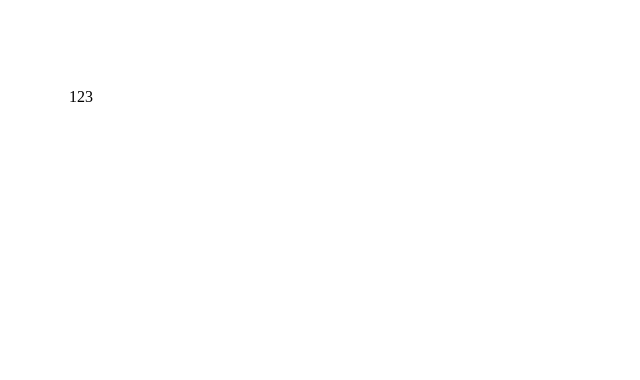
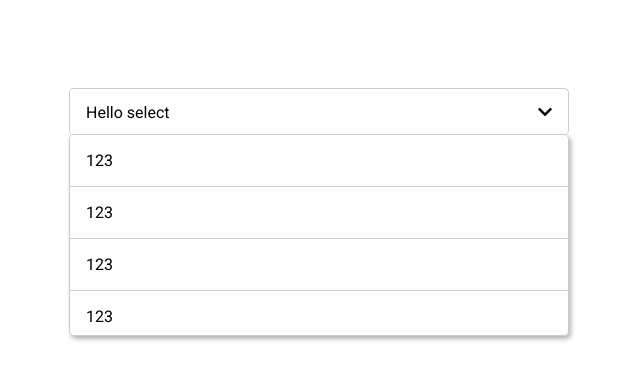
Before and after one commit to itbasket/select-plugin, a plain HTML site: page dist/index.html in a window 1280 px wide. Shown: the whole page, without its empty margins (321-961 px from the left). Drawn offline with Linux system fonts and the light colour scheme.

Commit message:
html and ccs layout

```diff
--- a/dist/index.html
+++ b/dist/index.html
@@ -3,14 +3,31 @@
     <head>
         <meta charset="UTF-8">
         <meta name="viewport" content="width=device-width, initial-scale=1.0">
+        <link href="https://use.fontawesome.com/releases/v5.0.13/css/all.css" rel="stylesheet">
         <title>Select</title>
     <link rel="stylesheet" href="/select-plugin.e31bb0bc.css"></head>
     <body>
         <div class="app">
             <div class="wrap">
-                123
+
+                <div class="select open">
+                    <div class="select__input">
+                        <span>
+                            Hello select
+                        </span>
+                        <i class="fas fa-chevron-down"></i>
+                    </div>
+                    <div class="select__dropdown">
+                        <ul class="select__list">
+                            <li class="select__item">123</li>
+                            <li class="select__item">123</li>
+                            <li class="select__item">123</li>
+                            <li class="select__item">123</li>
+                        </ul>
+                    </div>
+                </div>
+
             </div>
-
         </div>
 
         <script src="/select-plugin.e31bb0bc.js"></script>
--- a/dist/select-plugin.e31bb0bc.js
+++ b/dist/select-plugin.e31bb0bc.js
@@ -240,7 +240,7 @@ var parent = module.bundle.parent;
 if ((!parent || !parent.isParcelRequire) && typeof WebSocket !== 'undefined') {
   var hostname = "" || location.hostname;
   var protocol = location.protocol === 'https:' ? 'wss' : 'ws';
-  var ws = new WebSocket(protocol + '://' + hostname + ':' + "62273" + '/');
+  var ws = new WebSocket(protocol + '://' + hostname + ':' + "59695" + '/');
 
   ws.onmessage = function (event) {
     checkedAssets = {};
--- a/select/styles.scss
+++ b/select/styles.scss
@@ -1,3 +1,9 @@
+@import url('https://fonts.googleapis.com/css2?family=Roboto&display=swap');
+
+body {
+    font-family: 'Roboto', sans-serif;
+}
+
 .app {
     padding-top: 5rem;
     display: flex;
@@ -7,3 +13,61 @@
 .wrap {
     width: 500px;
 }
+
+$height: 46px;
+
+.select {
+    width: 100%;
+    position: relative;
+
+    &.open {
+        .select__dropdown {
+            display: block;
+        }
+
+        .select__input {
+            border-bottom: none;
+        }
+    }
+
+    &__input {
+        border: 1px solid #ccc;
+        border-radius: 5px;
+        height: $height;
+        display: flex;
+        align-items: center;
+        justify-content: space-between;
+        padding: 0 1rem;
+        cursor: pointer;
+    }
+
+    &__dropdown {
+        display: none;
+        position: absolute;
+        border: 1px solid #ccc;
+        border-radius: 5px;
+        top: $height;
+        left: 0;
+        right: 0;
+        max-height: 200px;
+        overflow-y: auto;
+        box-shadow: 2px 3px 5px rgba(0,0,0,.3);
+    }
+
+    &__list {
+        padding: 0;
+        margin: 0;
+        list-style: none;
+    }
+
+    &__item {
+        padding: 1rem;
+        border-bottom: 1px solid #ccc;
+
+        &:hover {
+            background-color: #eee;
+            cursor: pointer;
+            transition: .15s background-color ease-in;
+        }
+    }
+}
```
Also changed, not shown: index.html (+19 -2 lines), dist/select-plugin.e31bb0bc.css, 1 other file.
